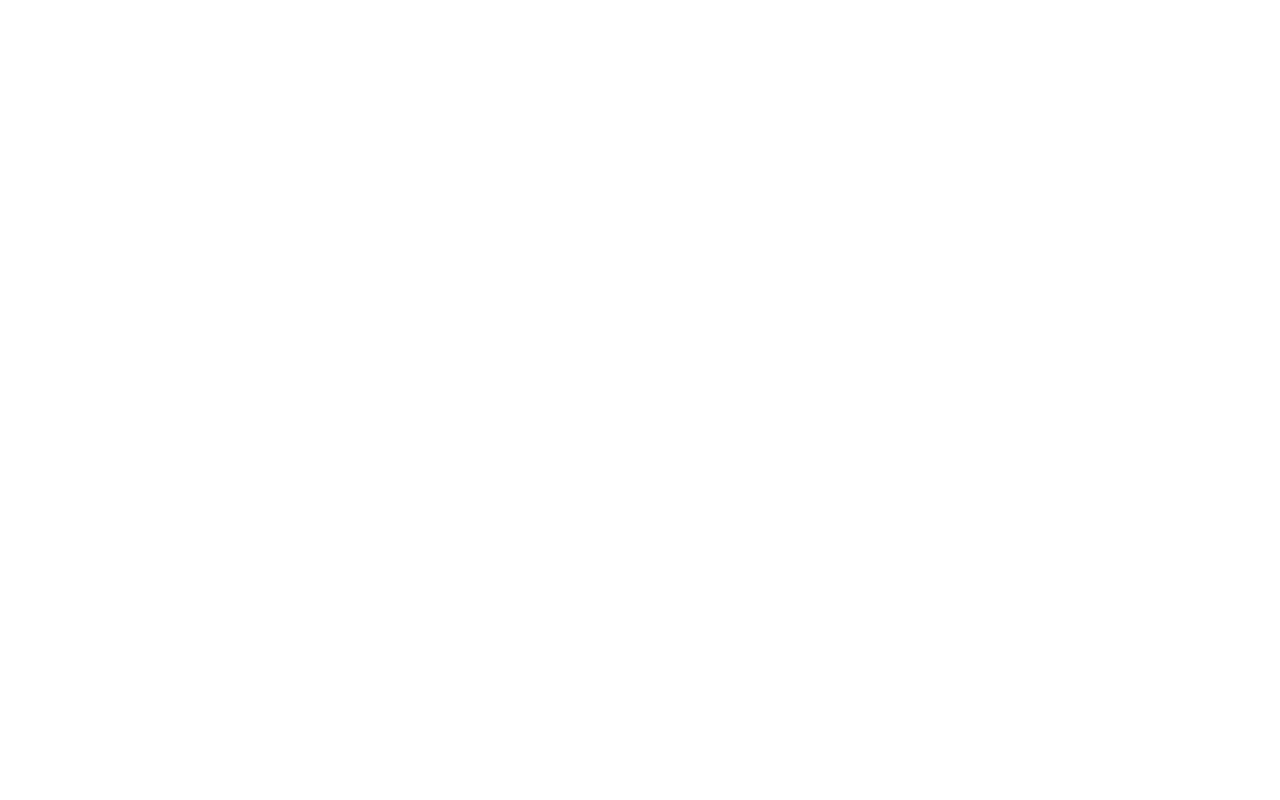
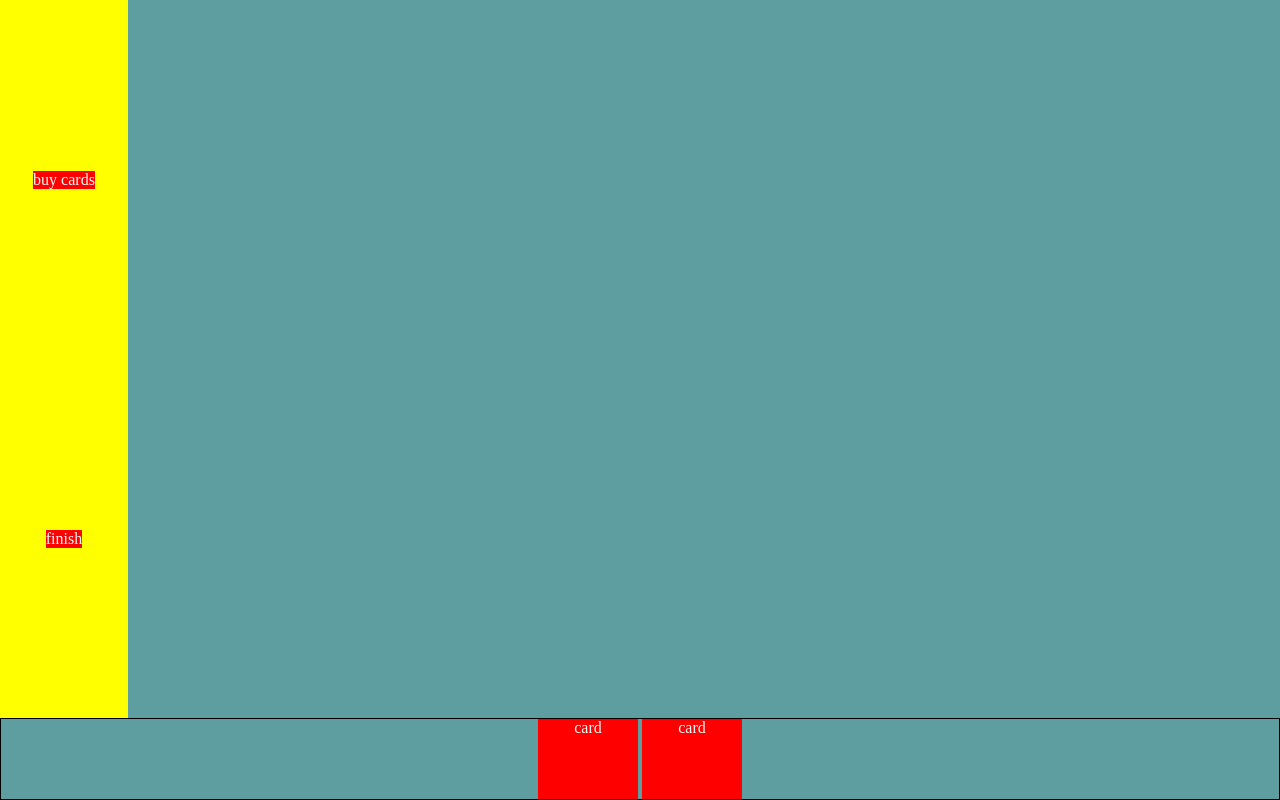
Before and after one commit to moniq-e/SuperAutoProjeto, a website with bundled scripts: page public/pages/battle.html in a window 1280 px wide. Built offline with nearby package versions, Linux system fonts and the light colour scheme.

Commit message:
mexi um pouco

```diff
--- a/public/css/battle.css
+++ b/public/css/battle.css
@@ -0,0 +1,11 @@
+body {
+    display: flex;
+    align-items: center;
+    flex-direction: column;
+    justify-content: center;
+    background-color: cadetblue;
+    color: whitesmoke;
+    height: 100vh;
+    width: 100vw;
+    margin: 0;
+}
--- /dev/null
+++ b/public/css/hud.css
@@ -0,0 +1,39 @@
+#hud {
+    position: fixed;
+    display: flex;
+    flex-direction: row;
+    align-items: center;
+    bottom: 0;
+    width: calc(100vw - 2px);
+    height: 10vh;
+    border: 1px solid black;
+}
+
+#hud div {
+    margin: 0 auto;
+    height: 100%;
+}
+
+.card {
+    background-color: red;
+    display: inline-block;
+    width: 100px;
+    text-align: center;
+}
+
+#nav {
+    background-color: yellow;
+    position: fixed;
+    display: flex;
+    flex-direction: column;
+    align-items: center;
+    height: calc(90vh - 2px);
+    width: 10vw;
+    left: 0;
+    top: 0;
+}
+
+#nav div {
+    background-color: red;
+    margin: auto;
+}
--- a/public/js/battle.js
+++ b/public/js/battle.js
@@ -1,16 +1,21 @@
+import './hud.js'
+
 const roomId = localStorage.getItem('roomId')
 const username = localStorage.getItem('username')
 let time
 
 if (roomId) {
+    const grid = document.querySelector('#grid')
+
     for (let x = 0; x < 16; x++) {
         for (let y = 0; y < 16; y++) {
             let div = document.createElement('div')
             div.id = `${x},${y}`
             div.className = 'cell'
-            document.body.appendChild(div)
+            grid.appendChild(div)
         }
     }
+
     pingLoop()
 } else {
     window.open('../', '_self')
@@ -31,10 +36,13 @@ async function pingLoop() {
 }
 
 /**
- * @param {{user: any, grid: any[]}} game
+ * @param {{user: any, board: any[]}} game
  */
 function gameLoop(game) {
-    for (const cell of game.grid) {
-        let div = document.querySelector(`${cell.x},${cell.y}`)
+    if (game.board.length) {
+        for (const cell of game.board) {
+            let div = document.querySelector(`${cell.x},${cell.y}`)
+            //mostrar bixos na grid
+        }
     }
 }
--- a/public/pages/battle.html
+++ b/public/pages/battle.html
@@ -6,8 +6,20 @@
         <meta name="viewport" content="width=device-width, initial-scale=1.0">
         <title>SuperAutoProjeto</title>
         <link rel="stylesheet" href="../css/battle.css">
+        <link rel="stylesheet" href="../css/hud.css">
         <script defer src="../js/battle.js" type="module"></script>
     </head>
     <body>
+        <div id="grid"></div>
+        <div id="nav">
+            <div id="buy">buy cards</div>
+            <div id="finish">finish</div>
+        </div>
+        <div id="hud">
+            <div>
+                <div class="card">card</div>
+                <div class="card">card</div>
+            </div>
+        </div>
     </body>
 </html>
```
Also changed, not shown: public/js/hud.js (added).
